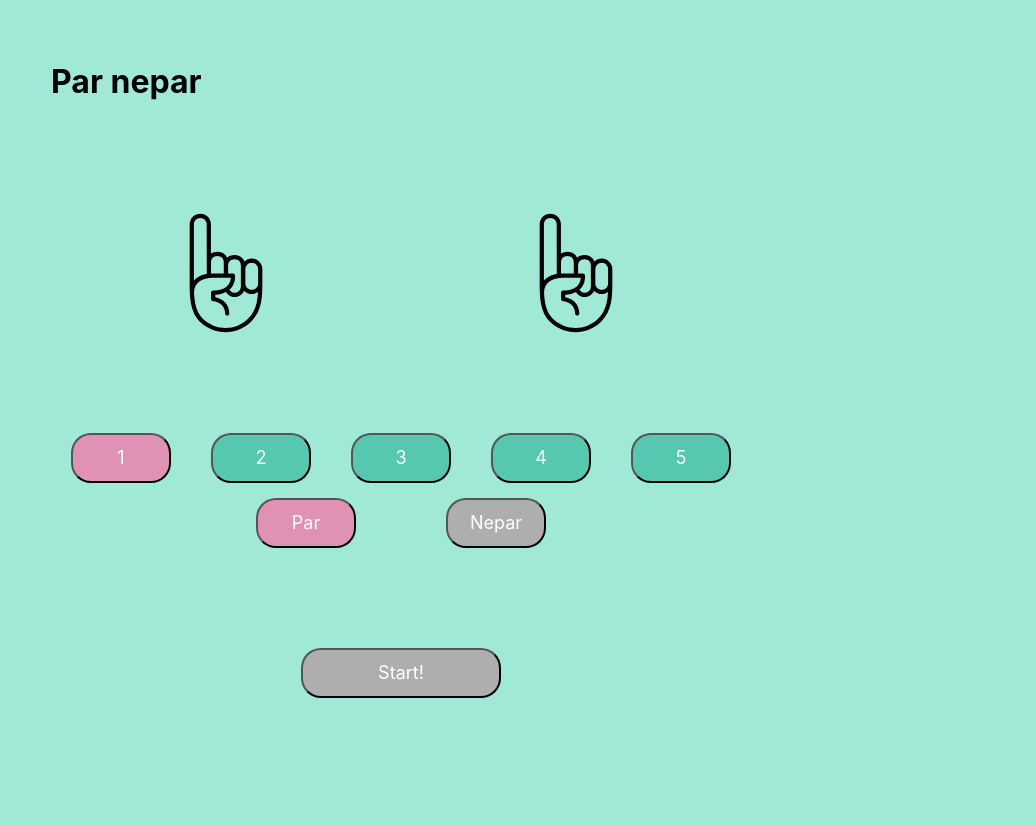
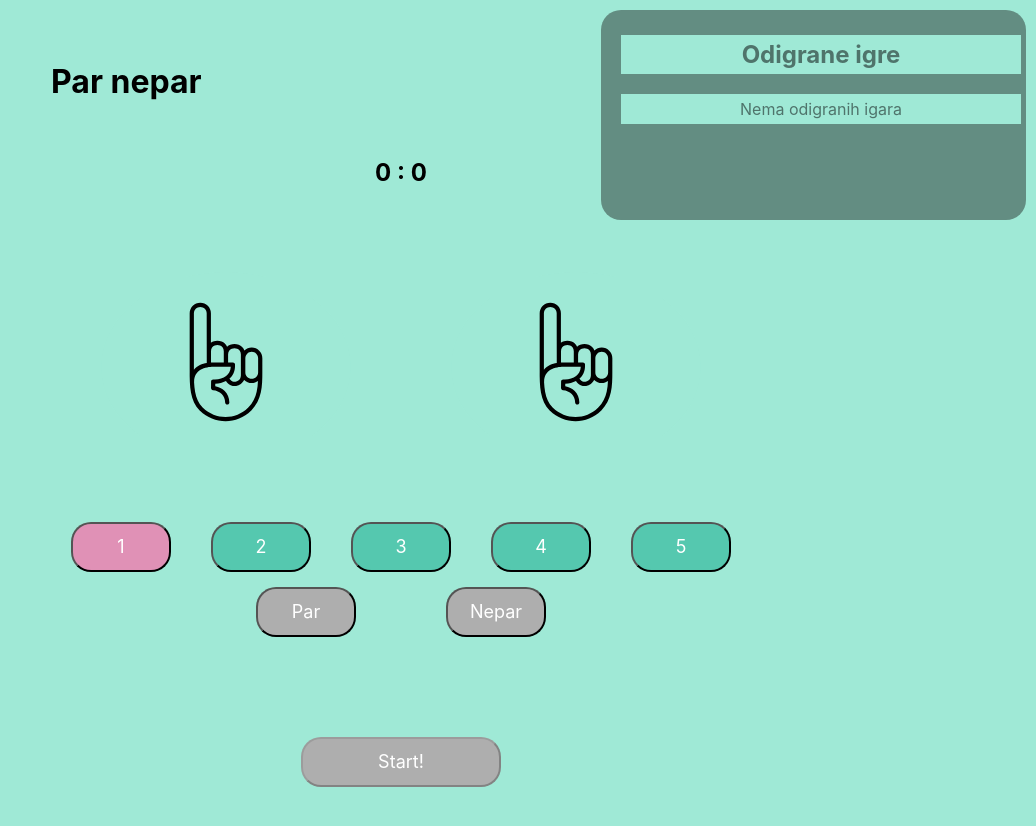
Before and after one commit to sdumencic/Par-nepar, a React (Create React App) app: page / in a window 1280 px wide. Shown: the top 826 px of the page, without its empty margins (244-1280 px from the left). Before the commit the page ends 800 px from the top, so only its background shows below. Built offline with nearby package versions, Linux system fonts and the light colour scheme.

Commit message:
finished functionality

```diff
--- a/src/index.css
+++ b/src/index.css
@@ -71,6 +71,30 @@ body {
   outline: none;
 }
 
+.BtnStartDisabled {
+  width: 200px;
+  height: 50px;
+  display: block;
+  margin: 10px auto;
+  color: #fff;
+  font-size: 18px;
+  border-radius: 20px;
+  background: #AEAEAE;
+  outline: none;
+}
+
+.BtnStartActive {
+  width: 200px;
+  height: 50px;
+  display: block;
+  margin: 10px auto;
+  color: #fff;
+  font-size: 18px;
+  border-radius: 20px;
+  background: #E5B08A;
+  outline: none;
+}
+
 .player:nth-child(2) {
   -webkit-transform: scaleX(-1);
   transform: scaleX(-1);
@@ -89,6 +113,20 @@ body {
   height: 200px;
   width: auto;
 }
+
+.history {
+  overflow-y: scroll;
+  padding-left: 20px;
+  width: 400px;
+  height: 200px;
+  background-color: #29332F;
+  opacity: 0.5;
+  border-radius: 20px;
+  position: fixed;
+  top: 10px;
+  right: 10px;
+}
+
 button {
   width: 200px;
   height: 50px;
--- a/src/index.js
+++ b/src/index.js
@@ -1,10 +1,10 @@
 import React from 'react';
 import ReactDOM from 'react-dom';
 import Igrac from "./igrac";
-import Hand from "./button";
+import Hand from "./Hand";
 import './index.css';
 import Pobjednik from "./pobjednik";
-import Nepar from "./buttonx";
+import Nepar from "./Nepar";
 /*import App from './App';
 import * as serviceWorker from './serviceWorker';*/
 
@@ -15,9 +15,12 @@ class App extends React.Component {
 
   state = {
     igrac: brojevi[0],
-    nePar: nepar[0],
+    nePar: "",
     racunalo: brojevi[0],
     pobjednik: "",
+    pobjede: 0,
+    porazi: 0,
+    igre: []
   }
 
   startIgra = () => {
@@ -30,22 +33,37 @@ class App extends React.Component {
       })
       if(count > 10) {
         clearInterval(interval);
-        this.setState({
-          pobjednik: this.selectPobjednik()
-        });
+        this.selectPobjednik();
       }
     }, 100);
   };
 
   selectPobjednik = () => {
-    const {igrac, racunalo} = this.state;
+    const {igrac, racunalo, nePar, pobjede, porazi} = this.state;
+    let zbroj = "";
+    let { igre } = this.state;
+    if((igrac === "jedan" || igrac === "tri" || igrac === "pet") && (racunalo === "dva" || racunalo === "cetiri")) {
+      zbroj = "nepar";
+    } else if((racunalo === "jedan" || racunalo === "tri" || racunalo === "pet") && (igrac === "dva" || igrac === "cetiri")) {
+      zbroj = "nepar";
+    } else {
+      zbroj = "par";
+    }
 
-    if((igrac === "jedan" || igrac === "tri" || igrac === "pet") && (racunalo === "dva" || racunalo === "cetiri")) {
-      return "Nepar";
-    } else if((racunalo === "jedan" || racunalo === "tri" || racunalo === "pet") && (igrac === "dva" || igrac === "cetiri")) {
-      return "Nepar";
+    if(zbroj === nePar) {
+      igre.push({igrac: igrac, racunalo: racunalo, nePar: nePar, pobjednik: "igrac"});
+      this.setState({
+        pobjednik: "igrac",
+        pobjede: pobjede + 1,
+        igre: igre
+        });
     } else {
-      return "Par";
+      igre.push({igrac: igrac, racunalo: racunalo, nePar: nePar, pobjednik: "racunalo"});
+      this.setState({
+        pobjednik: "racunalo",
+        porazi: porazi + 1,
+        igre: igre
+        });
     }
   };
 
@@ -64,21 +82,28 @@ class App extends React.Component {
   };
 
   select = () => {
-    if(this.selectPobjednik() === "Nepar" && this.state.nePar === "nepar") {
-        return "pobjednik"
-    } else if (this.selectPobjednik() === "Par" && this.state.nePar === "par"){
-        return "pobjednik"
+    if(this.state.pobjednik === "igrac") {
+        return "Pobjednik"
     } else {
-      return "Nazalost, izgubio si"
+        return "Nazalost, izgubio si"
     }
   }
 
 
   render() {
-    const {igrac, racunalo, pobjednik, nePar} = this.state;
+    const {igrac, racunalo, pobjednik, nePar, pobjede, porazi, igre} = this.state;
+    const sveOdabrano = (igrac !== "") && (nePar !== "");
+
+    const history = igre.map((element, index) =>(
+      <li key = {index}>Ja: {element.igrac} ({element.nePar}), Racunalo: {element.racunalo}, Pobjednik: {element.pobjednik}</li>
+    ));
     return (
       <div>
         <h1>Par nepar</h1>
+
+        <div style = {{textAlign: "center"}}>
+          <h2>{pobjede} : {porazi}</h2>
+        </div>
 
         <div>
           <Igrac brojevi = {igrac}/>
@@ -98,11 +123,20 @@ class App extends React.Component {
           </div>
 
           <div className="pobjednik">{pobjednik ? this.select() : null}</div>
-          <button type="button" onClick={this.startIgra}>
+
+          {!sveOdabrano ? <button type="button" onClick={this.startIgra} disabled className="BtnStartDisabled">
           Start!
-          </button>
+          </button> :
+            <button type="button" onClick={this.startIgra} className= "BtnStartActive">
+            Start!
+            </button>}
 
         </div>
+
+          <div className = "history">
+            <h2 style = {{textAlign: "center"}}>Odigrane igre</h2>
+            {history.length !== 0 ? <ol style = {{textAlign: "center"}}>{history}</ol> : <p style = {{textAlign: "center"}}>Nema odigranih igara</p>}
+          </div>
 
       </div>
     );
```
Also changed, not shown: src/Hand.js (renamed from src/button.js), src/Nepar.js (renamed from src/buttonx.js).
